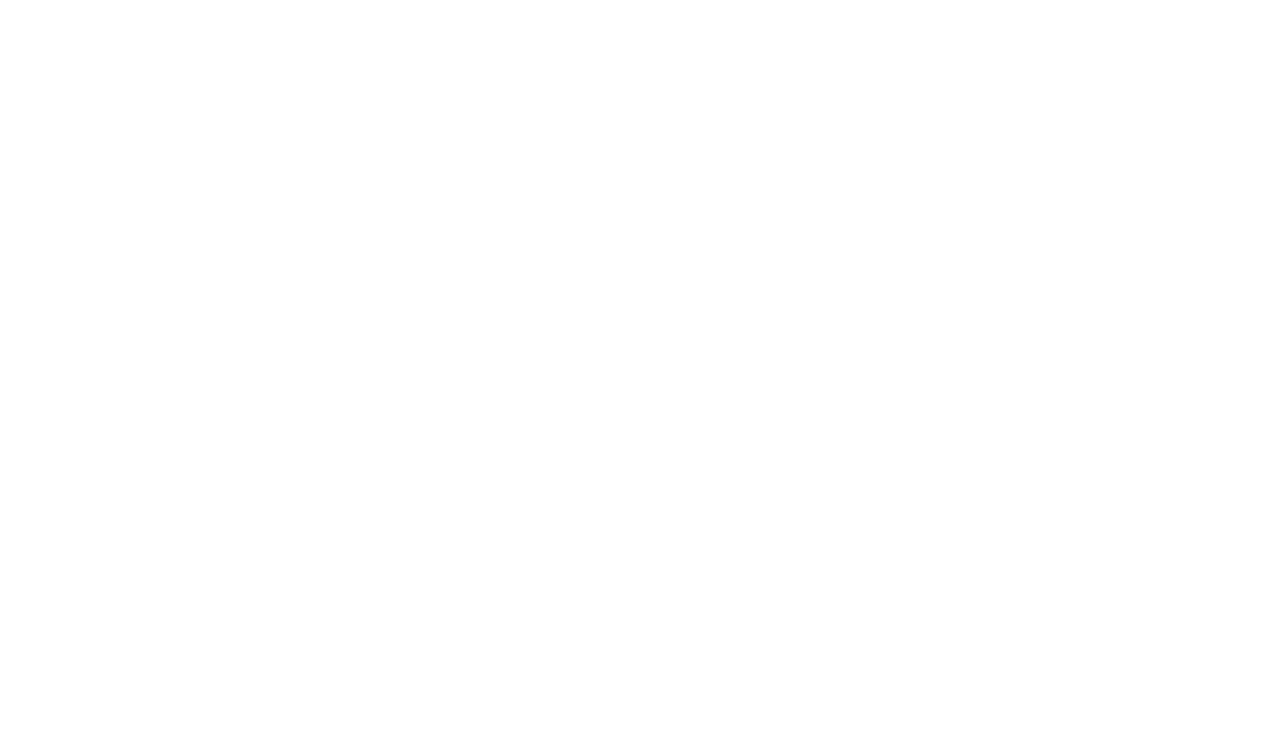
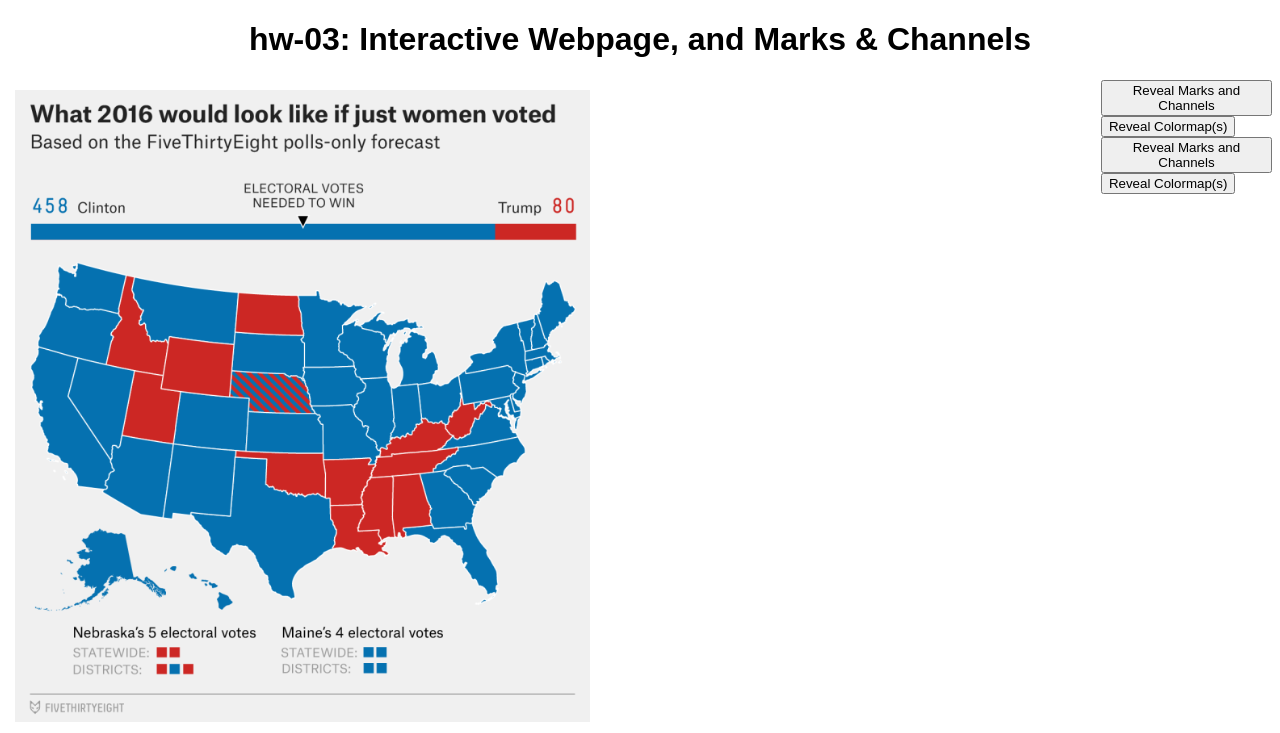
Before and after one commit to DS4200-Sec2-F22/hw-03-bd-es, a plain HTML site: page index.html in a window 1280 px wide. Shown: the top 733 px of the page. Drawn offline with Linux system fonts and the light colour scheme.

Commit message:
partial assignment

```diff
--- a/index.html
+++ b/index.html
@@ -2,13 +2,51 @@
 <html>
 
 <head>
+    <link rel="stylesheet" href="style.css">
+
     <meta charset=utf-8/>
+
+    <title>hw-03</title>
 </head>
 
+<body>
+    <h1>hw-03: Interactive Webpage, and Marks & Channels</h1>
 
-<body>
+    <div class="columns">
 
+        <div id="column1">
+            <img src="img/vis1.png">
+            <img src="img/vis2.png">
+        </div>
 
+        <div id="column2">
+
+            <div id="marks1"></div>
+
+            <button type="button" id="marks_button1">
+                Reveal Marks and Channels
+            </button>
+
+            <div id="colors1"></div>
+
+            <button type="button" id="colormap_button1">
+                Reveal Colormap(s)
+            </button>
+
+            <div id="marks2"></div>
+
+            <button type="button" id="marks_button2">
+                Reveal Marks and Channels
+            </button>
+
+            <div id="colors2"></div>
+
+            <button type="button" id="colormap_button2">
+                Reveal Colormap(s)
+            </button>
+        </div>
+    </div>
+    <script>src="main.js"</script>
 </body>
 
 </html>
--- /dev/null
+++ b/style.css
@@ -0,0 +1,11 @@
+body {
+    font-family: Arial;
+}
+
+h1 {
+    text-align: center;
+}
+
+.columns {
+    display: flex;
+}
```
Also changed, not shown: main.js (added, +15 -0 lines).
